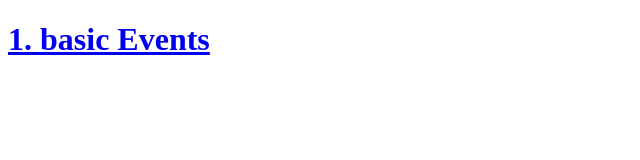
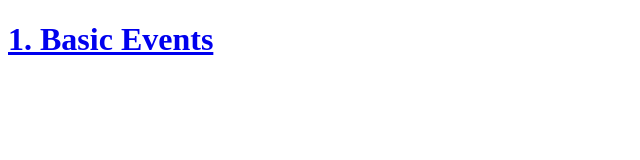
Before and after one commit to Lawrence-19/it24a, a plain HTML site: page index.html in a window 1280 px wide. Shown: the full height of the page, 0-640 px from the left. Drawn offline with Linux system fonts and the light colour scheme.

Commit message:
Refractored initial index into basic-events and added new index with anchor tags

```diff
--- a/index.html
+++ b/index.html
@@ -6,6 +6,6 @@
     <title>Index</title>
 </head>
 <body>
-    <h1><a href = "basic-events.html"> 1. basic Events</a></h1>
+    <h1><a href= "basic-events.html"> 1. Basic Events</a></h1>
 </body>
 </html>
```
